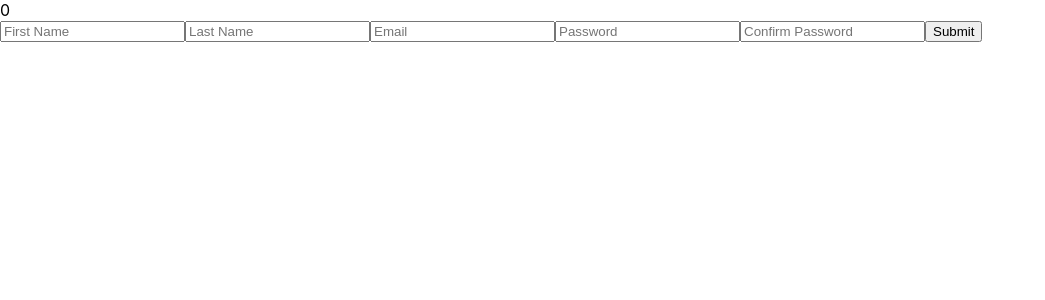
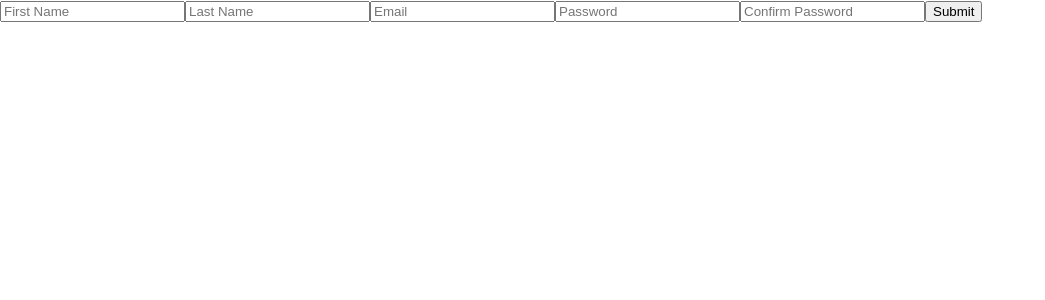
Before and after one commit to harblaith7/instagram-clone, a React (Create React App) app in the folder client/: page / in a window 1280 px wide. Shown: the top 300 px of the page, without its empty margins (0-1045 px from the left). Built offline with nearby package versions, Linux system fonts and the light colour scheme.

Commit message:
Completed alert reducer

```diff
--- a/client/src/components/SignUpForm/SignUpForm.js
+++ b/client/src/components/SignUpForm/SignUpForm.js
@@ -38,11 +38,18 @@ import Alert from "../Alert/Alert"
 
         const {userInput} = this.state
 
+        // CHECKS IF THERE ARE ANY MISSING FIELDS
         for(let key in userInput){
             if(userInput[key] === ""){
                 return this.props.setAlert("You are missing a field")
             }
         }
+
+        // CHECKS IF PASSWORDS ARE A MATCH
+        if(userInput.password !== userInput.confirmPassword){
+            return this.props.setAlert("Your passwords don't match up")
+        }
+
     }
 
     displayAlerts = () => {
@@ -55,7 +62,7 @@ import Alert from "../Alert/Alert"
         return (
             <div className="SignUpForm">
                 <div className="SignUpForm__container">
-                    {this.props.alerts.length && this.displayAlerts()}
+                    {this.props.alerts.length ? this.displayAlerts() : ""}
                     <form action="" className="SignUpForm__form" onSubmit={this.handleSubmit}>
                         <input
                             type="text"
```
